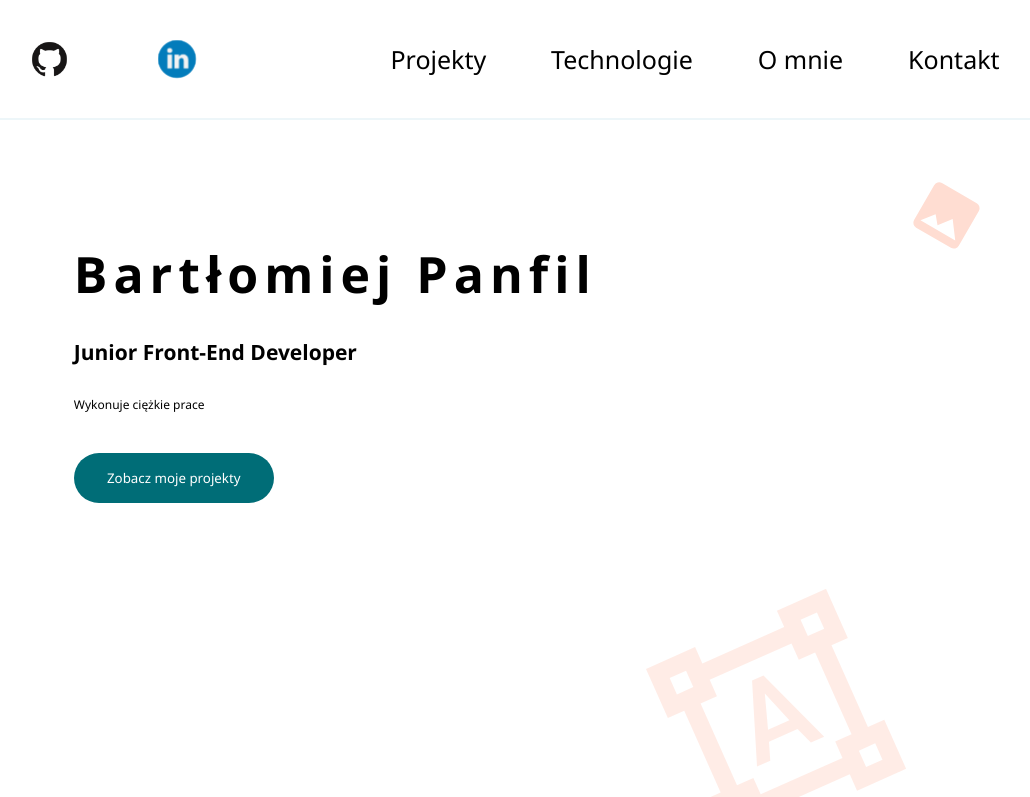
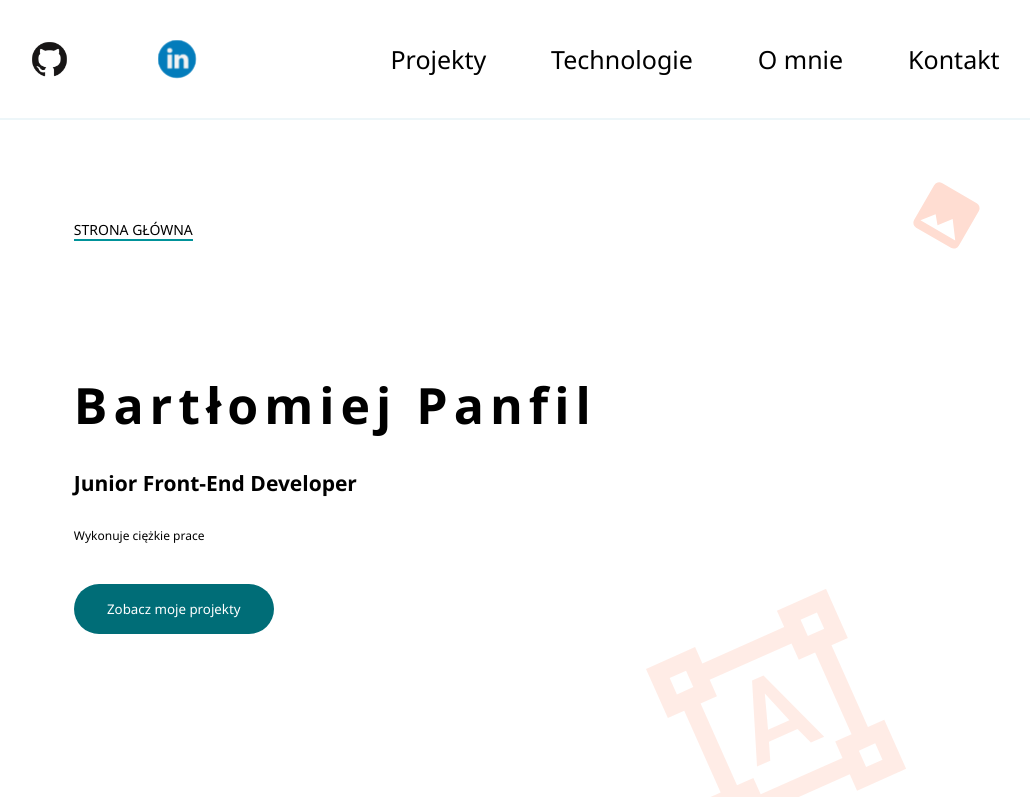
Before and after one commit to Bartlomiej95/MyWebsite, a React (Create React App) app: page / in a window 1280 px wide. Shown: the top 797 px of the page, without its empty margins (118-1148 px from the left). Built offline with nearby package versions, Linux system fonts and the light colour scheme; what react-animations would draw is missing.

Commit message:
Add paragraph in banner (strona glowna)

```diff
--- a/src/organisms/Banner/Banner.js
+++ b/src/organisms/Banner/Banner.js
@@ -2,12 +2,9 @@ import React from 'react';
 import styled, { keyframes } from 'styled-components';
 import bcgIconSmall from '../../assets/bcgIconSmall.svg';
 import bcgIconBig from '../../assets/bcgIconBig.svg';
-import scrollIconUp from '../../assets/scrollUp.svg';
-import scrollIconMiddle from '../../assets/scrollMiddle.svg';
-import scrollIconDown from '../../assets/scrollDown.svg';
 import { MainHeading, SubTitle } from '../../components/Heading/Heading';
 import { BannerButton } from '../../components/Button/Button';
-import { Paragraph } from '../../components/Paragraph/Paragraph';
+import { NavBannerParagraph, Paragraph } from '../../components/Paragraph/Paragraph';
 
 const BannerWrapper = styled.section`
     position: relative;
@@ -24,10 +21,17 @@ const ContentWrapper = styled.div`
     text-align: left;
 `;
 
+const DivBannerParagraph = styled.div`
+    display: inline-block;
+    margin-top: 100px;
+    margin-bottom: 10px;
+    border-bottom: 2px solid #009299;
+`;
+
 const SmallBcgIcon = styled.img`
     display: block;
     position: absolute;
-    top: 16%;
+    top: 15%;
     right: 10%;
     z-index: -1;
 
@@ -90,7 +94,9 @@ const Banner = () => {
     return(
         <BannerWrapper id="banner">
             <ContentWrapper>
-
+                <DivBannerParagraph>
+                    <NavBannerParagraph>Strona Główna</NavBannerParagraph>
+                </DivBannerParagraph>
                 <MainHeading>Bartłomiej Panfil</MainHeading>
                 <SubTitle>Junior Front-End Developer</SubTitle>
                 <Paragraph>Wykonuje ciężkie prace </Paragraph>
```
